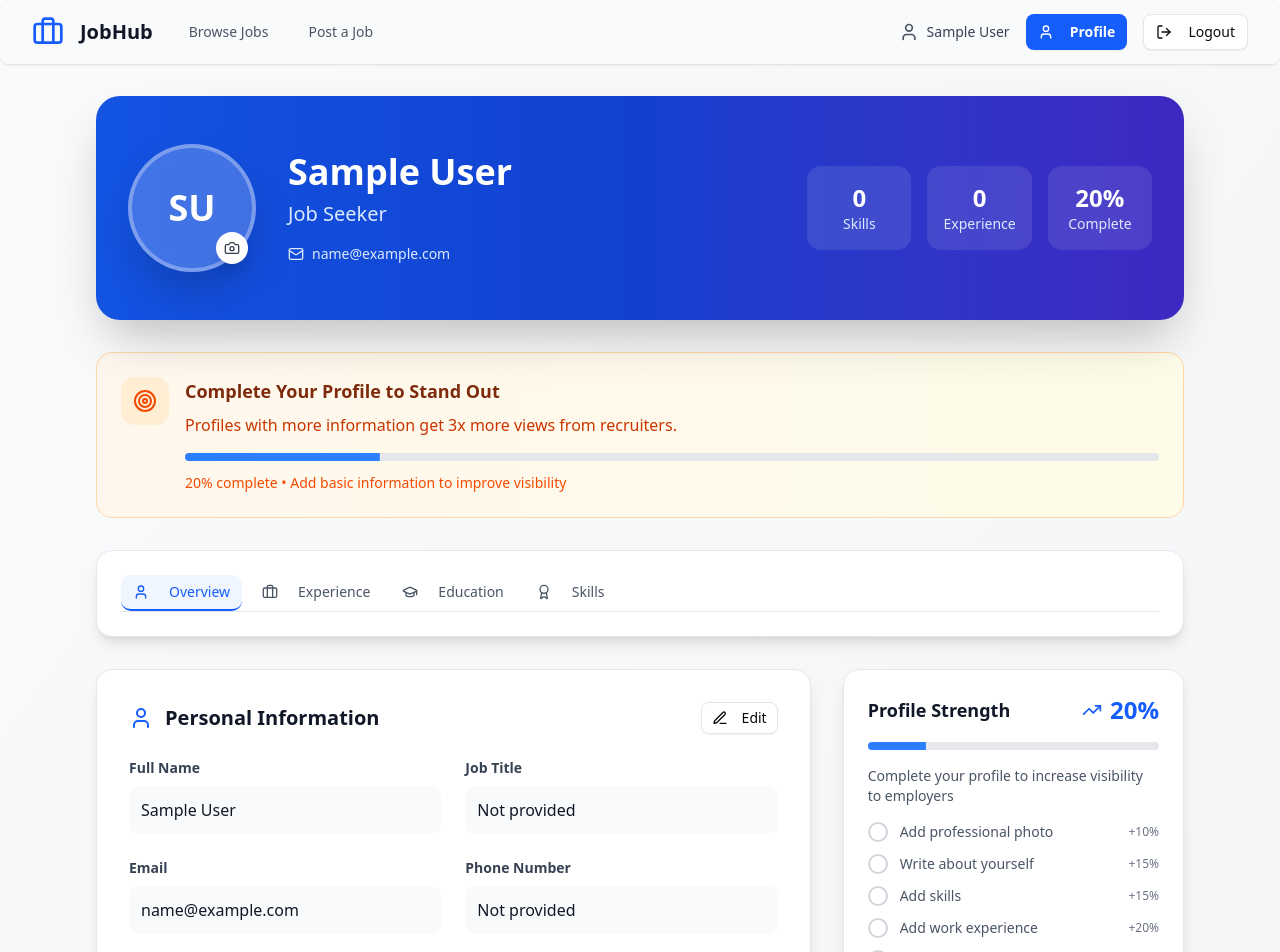
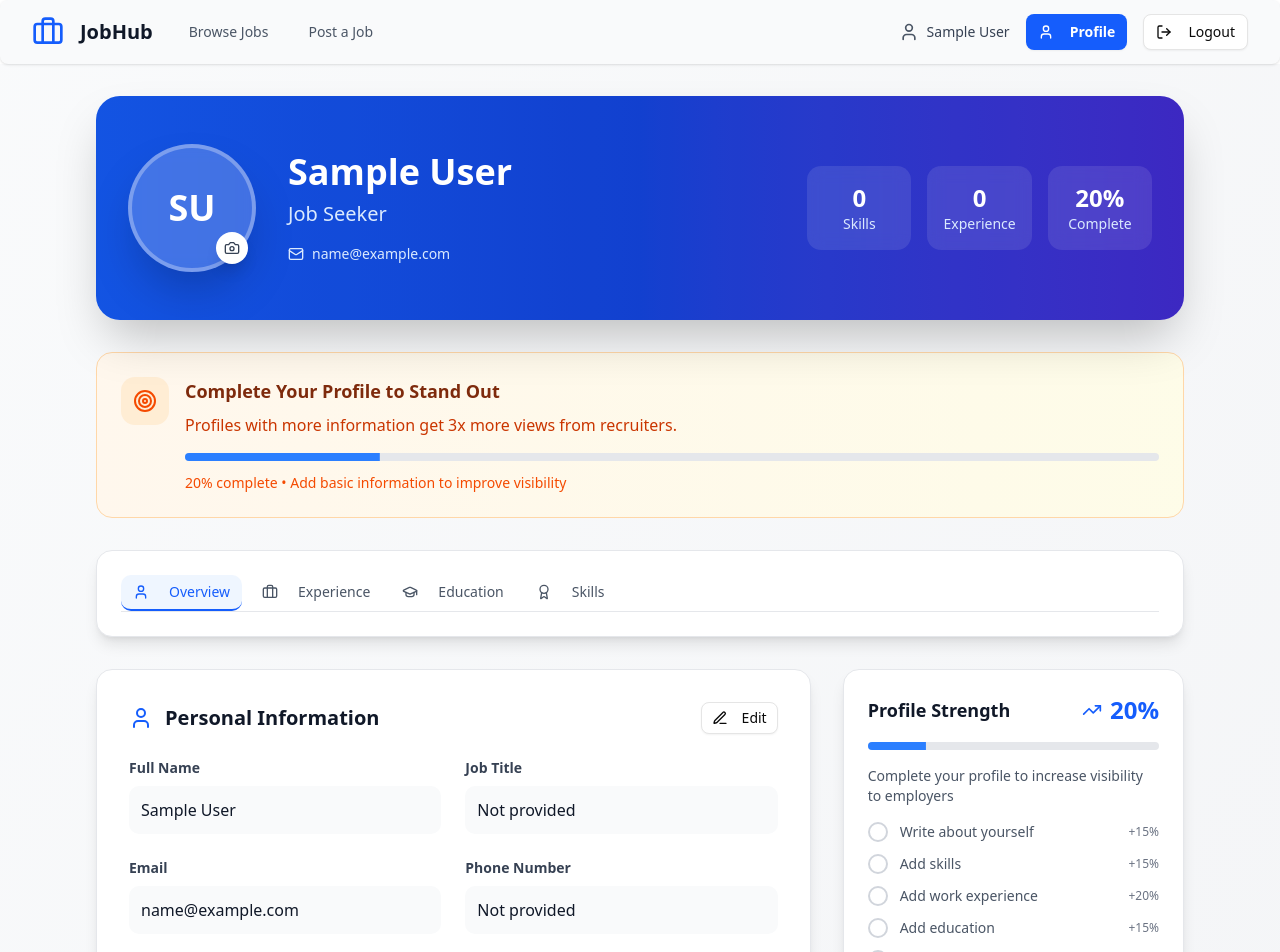
Before and after one commit to BejadiRajeshReddy/Jobv3, a React (Vite) app: page /profile in a window 1280 px wide. Shown: the top 952 px of the page. Built offline with nearby package versions, Linux system fonts and the light colour scheme; sample sign-in values are in the browser's storage.

Commit message:
Updated CandidateProfile.jsx

```diff
--- a/src/pages/CandidateProfile.jsx
+++ b/src/pages/CandidateProfile.jsx
@@ -1004,7 +1004,6 @@ const CandidateProfile = () => {
               </p>
               <div className="space-y-3">
                 {[
-                  { label: "Add professional photo", completed: !!currentUser.profileImage, points: 10 },
                   { label: "Write about yourself", completed: !!currentUser.bio, points: 15 },
                   { label: "Add skills", completed: currentUser.skills?.length > 0, points: 15 },
                   { label: "Add work experience", completed: currentUser.experience?.length > 0, points: 20 },
```
